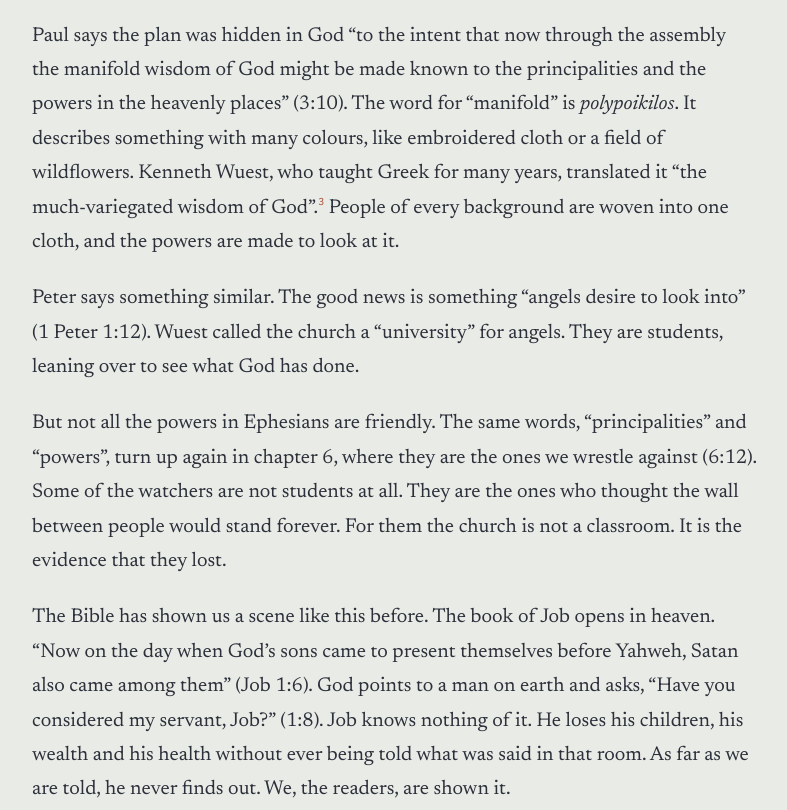
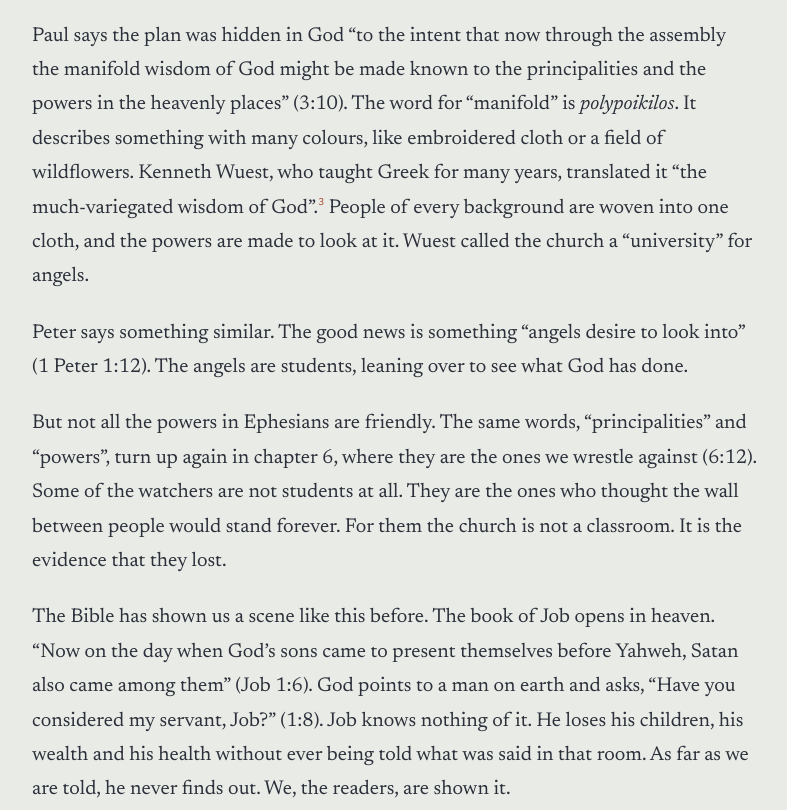
Before and after one commit to normreed-tas/hesedwords, a plain HTML site: page articles/hidden.html in a window 1280 px wide. Shown: the part 5263-6073 px from the top of the page, without its empty margins (264-1051 px from the left). Drawn offline with Linux system fonts and the light colour scheme; a web font is replaced by a local one.

Commit message:
Hidden: move the Wuest 'university' line to the Ephesians 3:10 paragraph, where he said it
Co-Authored-By: Claude Fable 5.2 <noreply@anthropic.com>

```diff
--- a/articles/hidden.html
+++ b/articles/hidden.html
@@ -121,9 +121,9 @@
 
         <p>Ephesians keeps taking us behind the curtain. Five times it uses a phrase found nowhere else in Paul: “in the heavenly places”. We are blessed there (1:3). Christ is seated there, far above every ruler and authority (1:20–21). We are seated there with him (2:6). Our battle is there (6:12). And in chapter 3 there is an audience there.</p>
 
-        <p>Paul says the plan was hidden in God “to the intent that now through the assembly the manifold wisdom of God might be made known to the principalities and the powers in the heavenly places” (3:10). The word for “manifold” is <em>polypoikilos</em>. It describes something with many colours, like embroidered cloth or a field of wildflowers. Kenneth Wuest, who taught Greek for many years, translated it “the much-variegated wisdom of God”.<sup class="fn" id="fnref3"><a href="#fn3">3</a></sup> People of every background are woven into one cloth, and the powers are made to look at it.</p>
+        <p>Paul says the plan was hidden in God “to the intent that now through the assembly the manifold wisdom of God might be made known to the principalities and the powers in the heavenly places” (3:10). The word for “manifold” is <em>polypoikilos</em>. It describes something with many colours, like embroidered cloth or a field of wildflowers. Kenneth Wuest, who taught Greek for many years, translated it “the much-variegated wisdom of God”.<sup class="fn" id="fnref3"><a href="#fn3">3</a></sup> People of every background are woven into one cloth, and the powers are made to look at it. Wuest called the church a “university” for angels.</p>
 
-        <p>Peter says something similar. The good news is something “angels desire to look into” (1 Peter 1:12). Wuest called the church a “university” for angels. They are students, leaning over to see what God has done.</p>
+        <p>Peter says something similar. The good news is something “angels desire to look into” (1 Peter 1:12). The angels are students, leaning over to see what God has done.</p>
 
         <p>But not all the powers in Ephesians are friendly. The same words, “principalities” and “powers”, turn up again in chapter 6, where they are the ones we wrestle against (6:12). Some of the watchers are not students at all. They are the ones who thought the wall between people would stand forever. For them the church is not a classroom. It is the evidence that they lost.</p>
 
```
Also changed, not shown: 1 other file.
